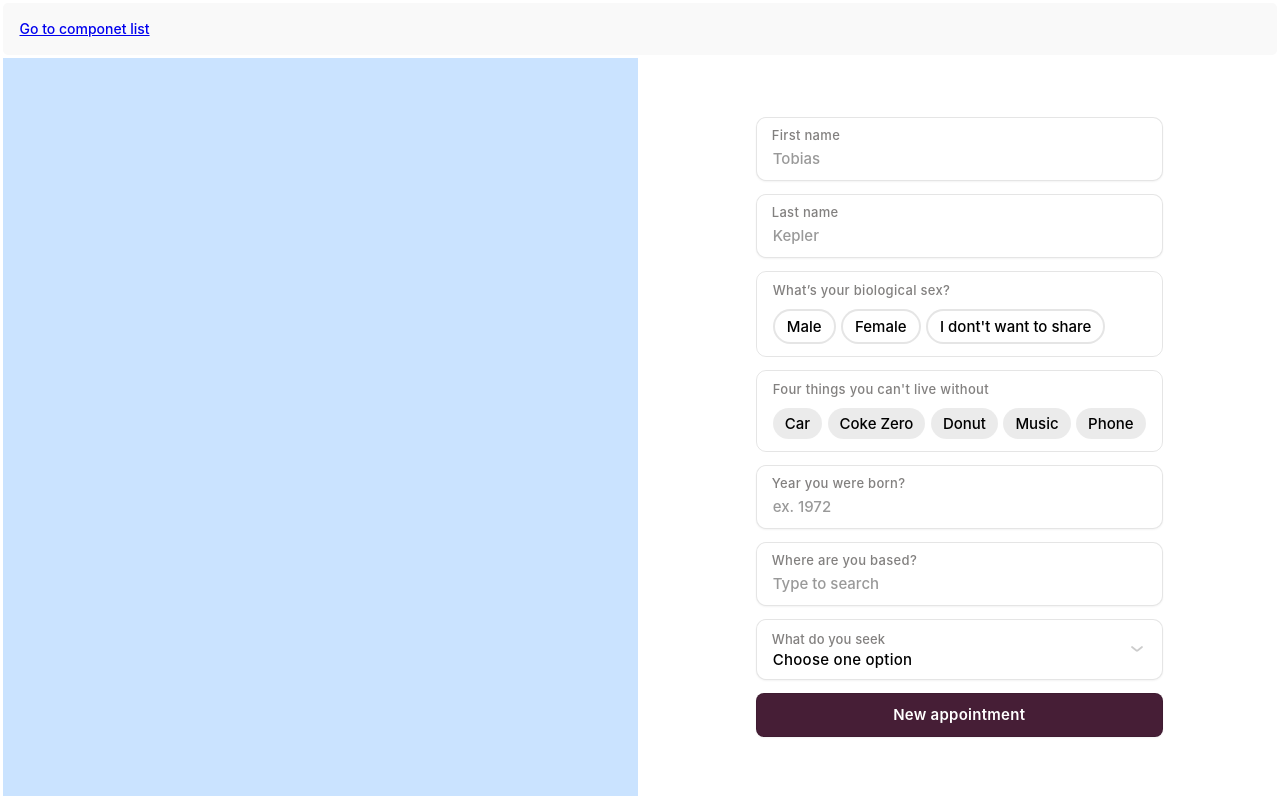
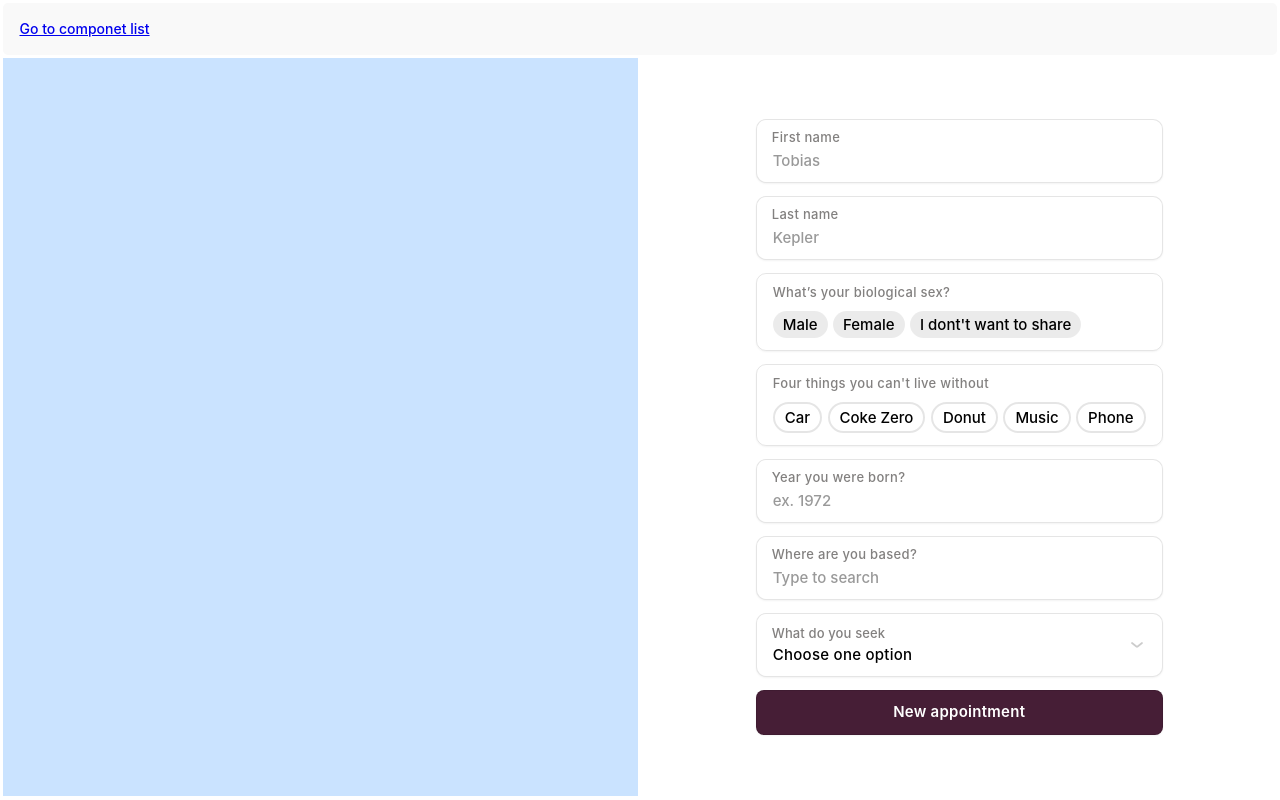
Before and after one commit to bartoszbak/ruby-ui.github.io, a React (Create React App) app: page /view-example in a window 1280 px wide. Built offline with nearby package versions, Linux system fonts and the light colour scheme.

Commit message:
New components ++

```diff
--- a/src/components/Dropdown.css
+++ b/src/components/Dropdown.css
@@ -8,7 +8,6 @@
   top: 12px;
   left: 16px;
   z-index: 2;
-  margin-bottom: 4px;
   letter-spacing: 0.01rem;
   font-weight: 500;
   font-size: 13px;
@@ -27,7 +26,6 @@
   }
 
   .dropdown-toggle {
-    width: 100%;
     transition: all 0.16s ease;
     padding: 32px 16px 12px 16px;
     background-color: #fff;
@@ -39,7 +37,7 @@
     letter-spacing: 0.02rem;
     cursor: pointer;
     border: 1px solid rgba(0, 0, 0, 0.1);
-    line-height: 100%;
+    line-height: 120%;
     display: flex;
     align-content: center;
     flex-direction: row;
@@ -48,6 +46,7 @@
     gap: 1rem;
     box-shadow: 0 1px 2px 0 rgb(0 0 0 / 0.05);
     justify-content: space-between;
+    width: 100%;
   }
 
   .dropdown-icon{
--- a/src/components/MultiSelect.css
+++ b/src/components/MultiSelect.css
@@ -7,7 +7,7 @@
     border-radius: 10px;
     box-sizing: border-box;
     margin-bottom: 1rem;
-    width: ;
+    box-shadow: 0 1px 2px 0 rgb(0 0 0 / 0.05);
 }
 
 .multiSelect label{
@@ -29,12 +29,13 @@
   .multiSelect .pill {
     text-decoration: none;
     flex: 0 1 auto;
-    padding: 8px 12px;
+    padding: 6px 10px;
+    line-height: 100%;
     font-size: 15px;
     font-weight: 500;
     line-height: 100%;
     border-radius: 100px;
-    background-color: rgba(0,0,0,0.08);
+    border: 2px solid rgba(0,0,0,0.1);
     color: #000000;
     cursor: pointer;
     transition: all 0.16s;
@@ -45,20 +46,17 @@
     outline: 2px solid #461E36  ;
   }
 
+    .multiSelect .pill:hover,
     .multiSelect .pill.selected {
-        background-color:#461E36;
-        color: #fff;
-    }
-
-    .multiSelect .pill:hover {
-        color: #fff;
-        background-color:#461E36;
+        background: none;
+        color: #000;
+        border: 2px solid #461E36;
     }
 
   .singleSelect .pill{
-    background-color: #fff;
+    background-color: rgba(0,0,0,0.08);
     color: #000000;
-    border: 2px solid rgba(0,0,0,0.1);
+    border: none;
   }
 
   .singleSelect .pill.selected:focus-visible{
@@ -68,7 +66,7 @@
 
     .singleSelect .pill:hover,
     .singleSelect .pill.selected {
-        background: none;
-        color: #000;
-        border: 2px solid #461E36;
+        color: #fff;
+        background-color:#461E36;
+        border: none;
     }
```
